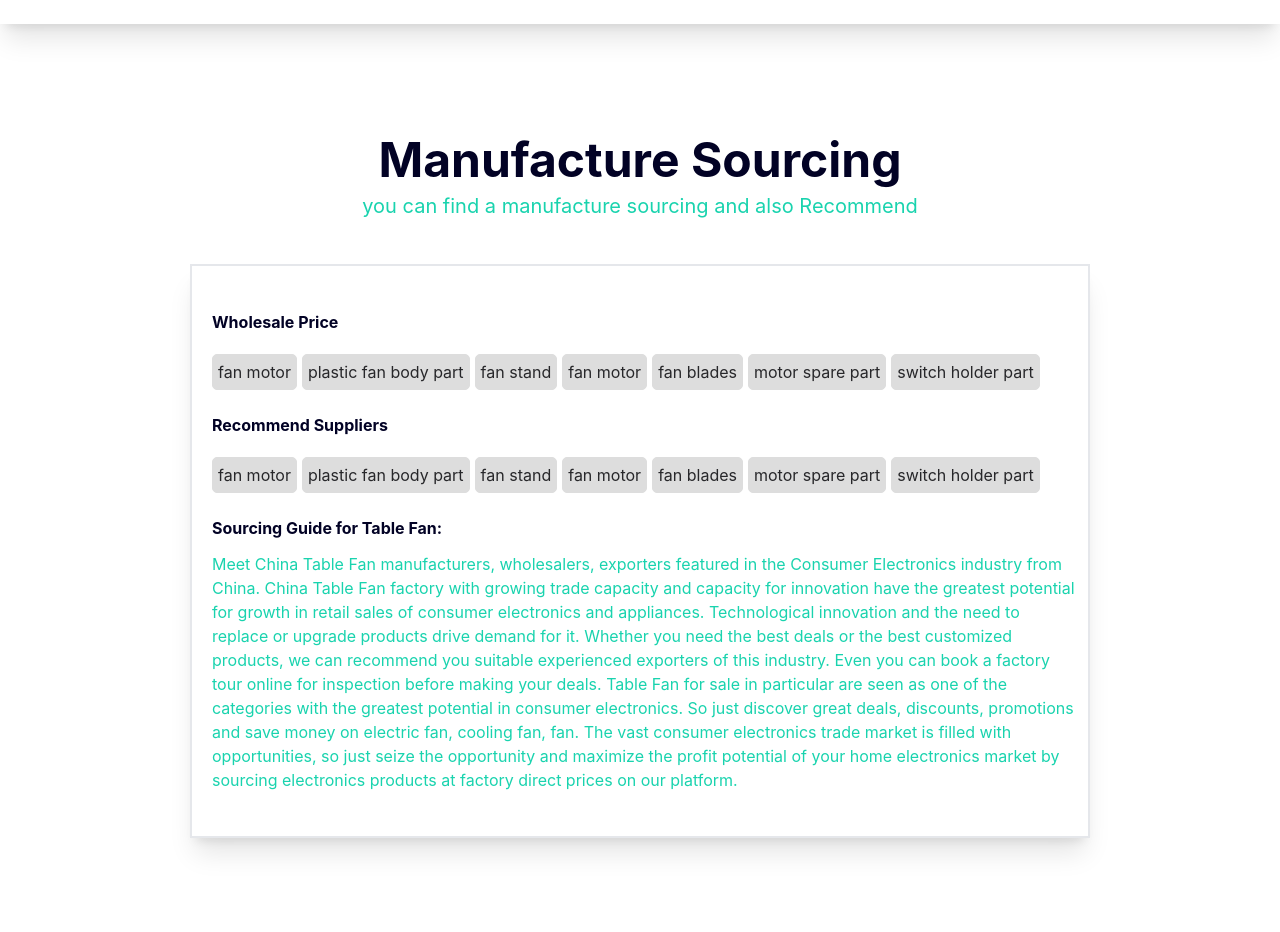
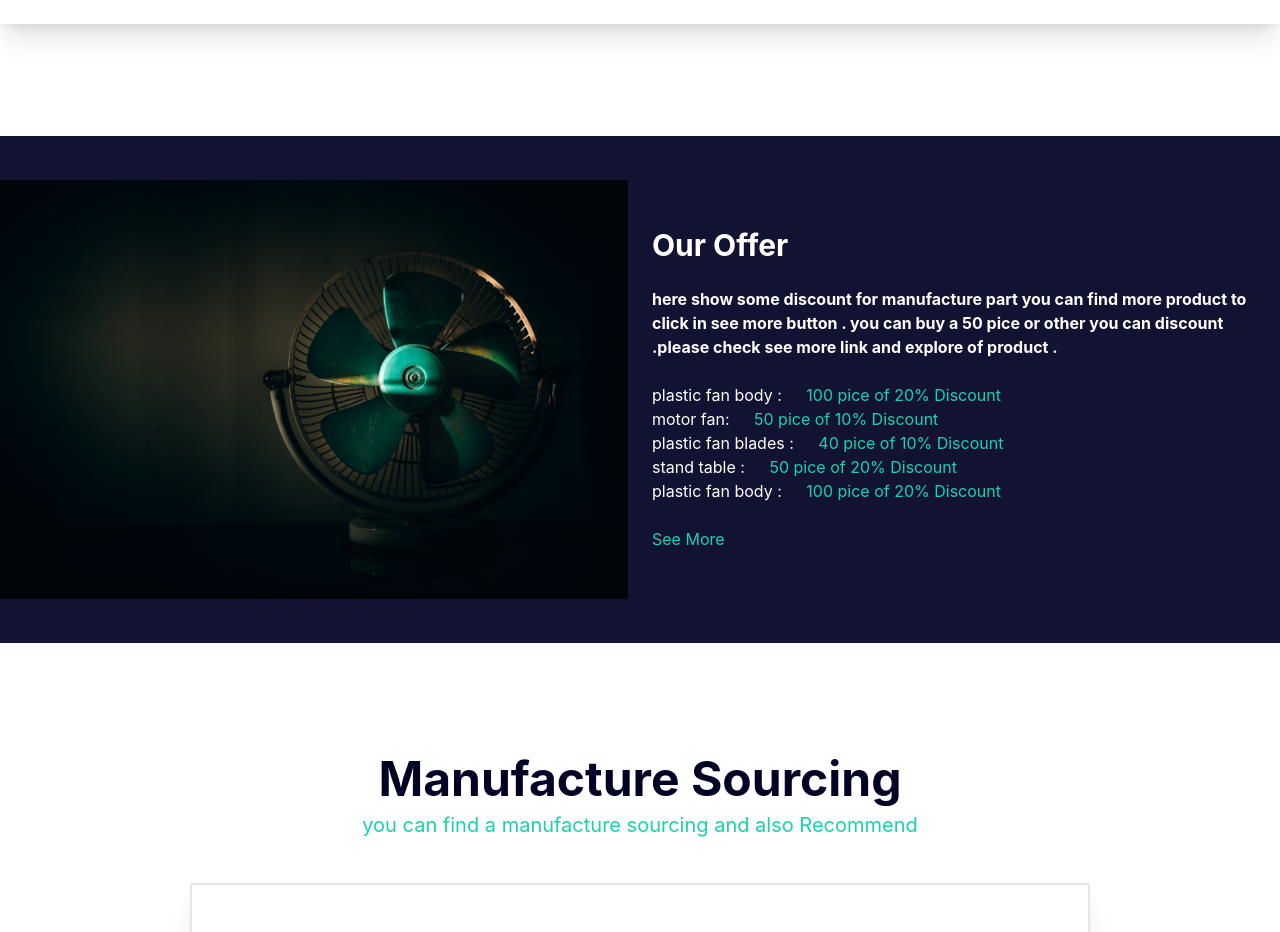
Before and after one commit to arifa-akter/table-fan-manufacture, a React (Create React App) app: page / in a window 1280 px wide. Shown: the part 2780-3712 px from the top of the page. Built offline with nearby package versions, Linux system fonts and the light colour scheme; the HTML template or start-up script is replaced by a standard one.

Commit message:
add offer part

```diff
--- a/src/components/HomePage/Home.js
+++ b/src/components/HomePage/Home.js
@@ -2,6 +2,7 @@ import React from 'react';
 import Banner from './Banner/Banner';
 import Business from './Business/Business';
 import Manufacture from './Manufacture/Manufacture';
+import OfferPart from './OfferPart';
 import Review from './Review';
 import ToolsPart from './ToolsPart/ToolsPart';
 
@@ -12,6 +13,7 @@ const Home = () => {
             <ToolsPart></ToolsPart>
             <Review></Review>
             <Business></Business>
+            <OfferPart></OfferPart>
             <Manufacture></Manufacture>
         </div>
     );
--- /dev/null
+++ b/src/components/HomePage/OfferPart.js
@@ -0,0 +1,31 @@
+import React from 'react';
+import banner from '../../images/banner.jpg'
+const OfferPart = () => {
+    return (
+        <section className='lg:mb-28 mt-11 bg-[#020225ee] pt-11 pb-11'>
+            <div className="container mx-auto">
+              <div className='grid lg:grid-cols-2 grid-cols-1 gap-6 items-center'>
+                  <div>
+                      <img src={banner} alt="" />
+                  </div>
+                  <div>
+                      <p className='text-white  font-bold text-3xl pb-6'>Our Offer</p>
+                      <p className='text-white  font-bold pb-6'>
+                          here show some discount for manufacture part you can find
+                          more product to click in see more button . you can buy a 50 pice or other
+                          you can discount .please check see more link and explore of product .
+                      </p>
+                      <h1 className='text-white'>plastic fan body : <span className='text-secondary pl-5'>100 pice of 20% Discount</span></h1>
+                      <h1 className='text-white'> motor fan: <span className='text-secondary pl-5'>50 pice of 10% Discount</span></h1>
+                      <h1 className='text-white'>plastic fan blades : <span className='text-secondary pl-5'>40 pice of 10% Discount</span></h1>
+                      <h1 className='text-white'>stand table : <span className='text-secondary pl-5'>50 pice of 20% Discount</span></h1>
+                      <h1 className='text-white'>plastic fan body : <span className='text-secondary pl-5'>100 pice of 20% Discount</span></h1>
+                      <p className='text-secondary pt-6'>See More <i className="fa fa-arrow-right text-secondary" aria-hidden="true"></i></p>
+                  </div>
+              </div>
+            </div>
+        </section>
+    );
+};
+
+export default OfferPart;
```
